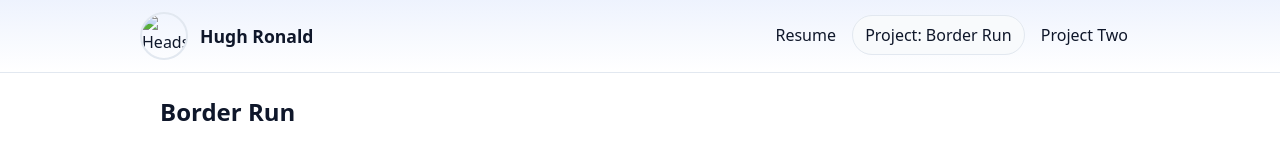
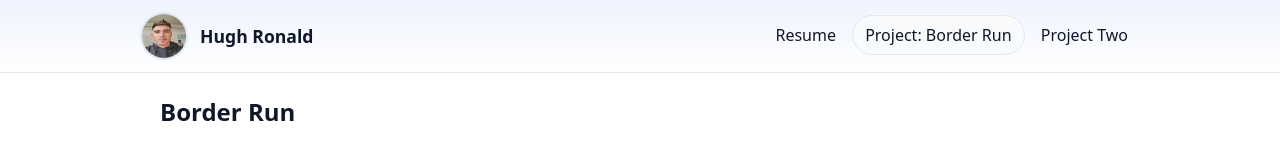
Before and after one commit to MilkDrinkerHD/MilkDrinkerHD.github.io, a plain HTML site: page project1.html in a window 1280 px wide. Shown: the top 156 px of the page. Drawn offline with Linux system fonts and the light colour scheme.

Commit message:
Update project1.html

```diff
--- a/project1.html
+++ b/project1.html
@@ -12,7 +12,7 @@
   <header class="site-header" role="banner">
     <div class="inner container">
       <a class="site-title" href="index.html">
-        <img src="images/profile.svg" alt="Headshot of Hugh Ronald" />
+        <img src="images/headshot.jpg" alt="Headshot of Hugh Ronald" width="120" height="120" />
         <span>Hugh Ronald</span>
       </a>
       <nav aria-label="Primary">
```
